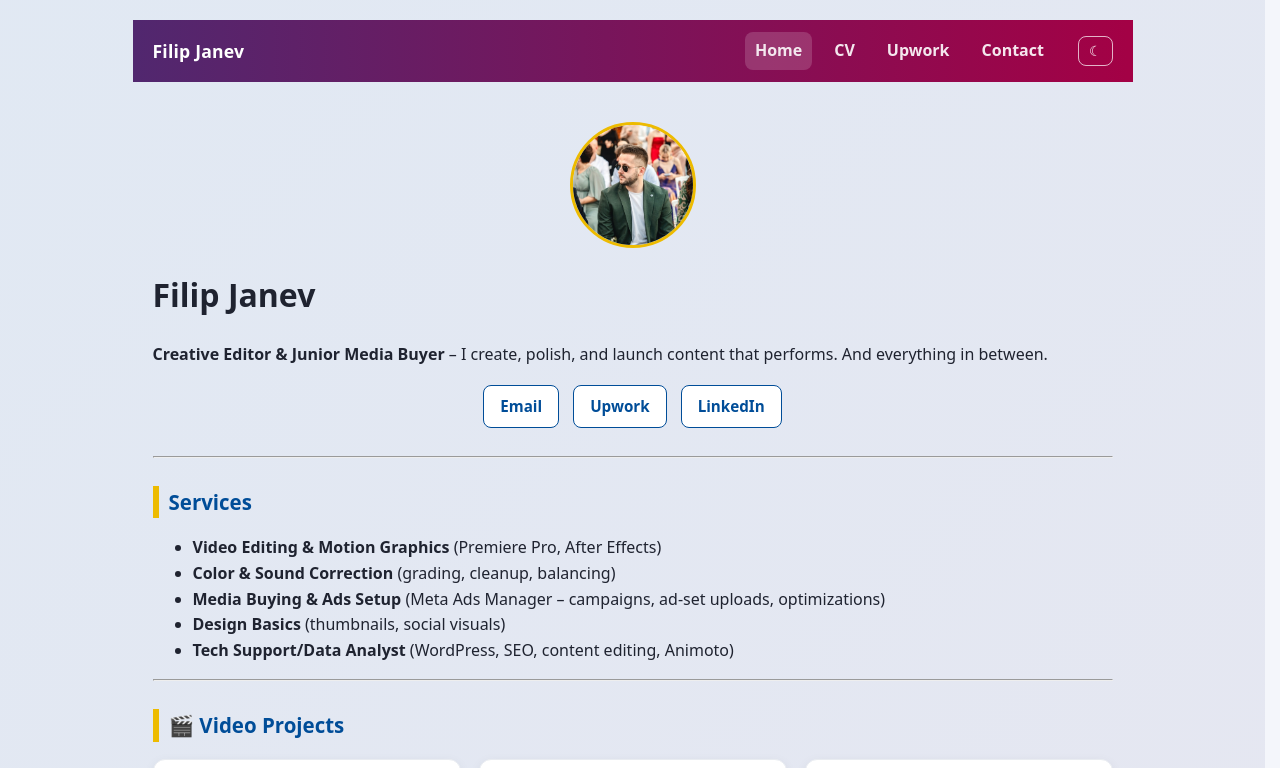
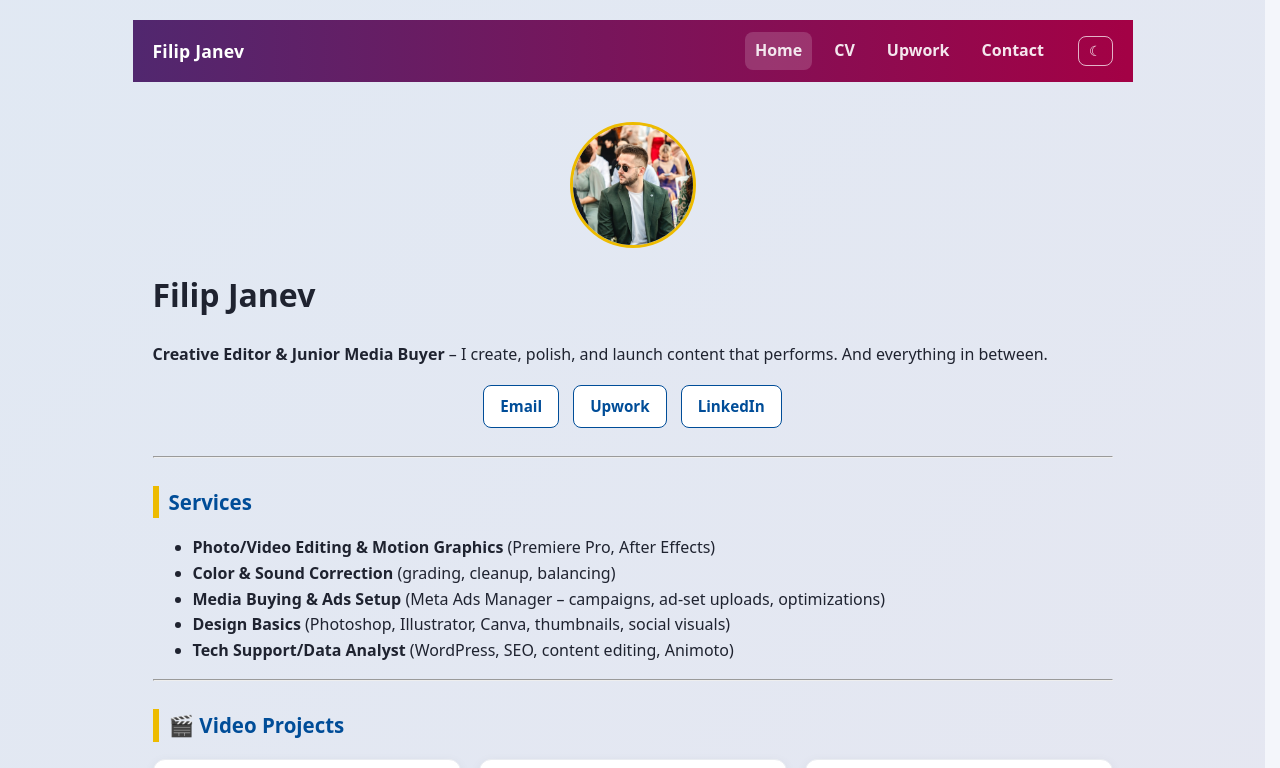
Before and after one commit to f96j-world/f96j-world.github.io, a Jekyll site: the page built from index.md, in a window 1280 px wide and 900 px high, cut to the strip 0-768 px from the top of the window. Built offline with Jekyll 4.4.1, drawn with Linux system fonts in a browser that asks for light colours.

Commit message:
Update services list with software details

```diff
--- a/index.md
+++ b/index.md
@@ -19,10 +19,10 @@ title: Home
 ---
 
 ## Services
-- **Video Editing & Motion Graphics** (Premiere Pro, After Effects)
+- **Photo/Video Editing & Motion Graphics** (Premiere Pro, After Effects)
 - **Color & Sound Correction** (grading, cleanup, balancing)
 - **Media Buying & Ads Setup** (Meta Ads Manager – campaigns, ad-set uploads, optimizations)
-- **Design Basics** (thumbnails, social visuals)
+- **Design Basics** (Photoshop, Illustrator, Canva, thumbnails, social visuals)
 - **Tech Support/Data Analyst** (WordPress, SEO, content editing, Animoto)
 
 ---
```
